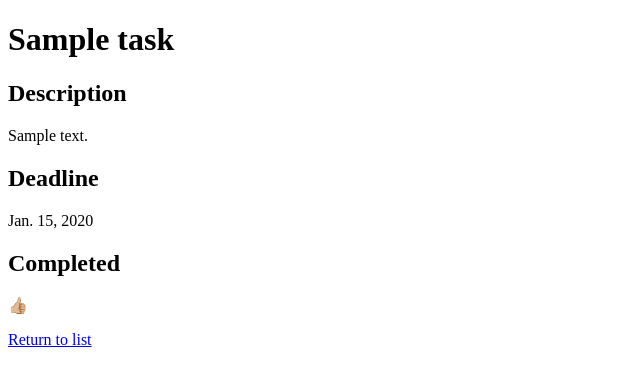
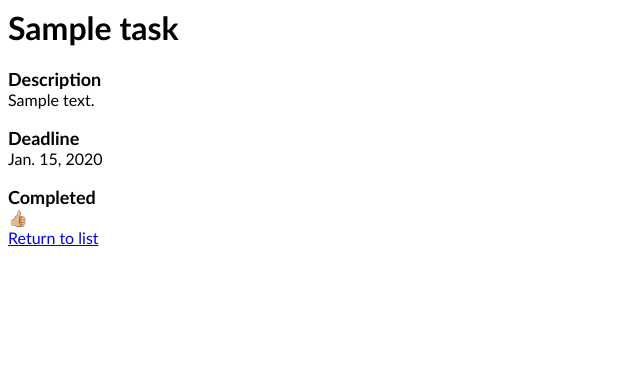
Before and after one commit to honboey/django-to-do-list, a Django app: page /to-do/1 in a window 1280 px wide. Shown: the top 386 px of the page, without its empty margins (0-640 px from the left). Run offline with Django 4.2, Linux system fonts and the light colour scheme; tables that the repository leaves empty hold one stand-in row (values such as "Sample post").

Commit message:
Style detail view

```diff
--- a/to_do_list/static/to_do_list/styles.css
+++ b/to_do_list/static/to_do_list/styles.css
@@ -21,6 +21,7 @@
 }
 
 .task__details-heading {
+  margin: 0;
   font-size: 1.125rem;
   font-weight: 600;
 }
--- a/to_do_list/templates/to_do_list/task_detail.html
+++ b/to_do_list/templates/to_do_list/task_detail.html
@@ -1,3 +1,6 @@
+{% load static %}
+<link rel="stylesheet" href="{% static 'to_do_list/styles.css' %}">
+
 <!DOCTYPE html>
 <html lang="en">
 <head>
@@ -11,15 +14,21 @@
  </header>
  <main>
   {% if task.description %}
-    <h2>Description</h2>
-    <p>{{ task.description }}</p>
+    <div class="task__details">
+      <h2 class="task__details-heading">Description</h2>
+      <p class="task__details-body">{{ task.description }}</p>
+    </div>
   {% endif %}
   {% if task.deadline %}
-    <h2>Deadline</h2>
-    <p>{{ task.deadline }}</p>
+    <div class="task__details">
+      <h2 class="task__details-heading">Deadline</h2>
+      <p class="task__details-body">{{ task.deadline }}</p>
+    </div>
   {% endif %}
-    <h2>Completed</h2>
-    <p>{% if task.completed %}👍🏼{% else %}👎🏼{% endif %}</p>
+  <div class="task__details">
+    <h2 class="task__details-heading">Completed</h2>
+    <p class="task__details-body">{% if task.completed %}👍🏼{% else %}👎🏼{% endif %}</p>
+  </div>
   <a href="{% url 'index' %}">Return to list</a>
  </main>
 </body>
```
